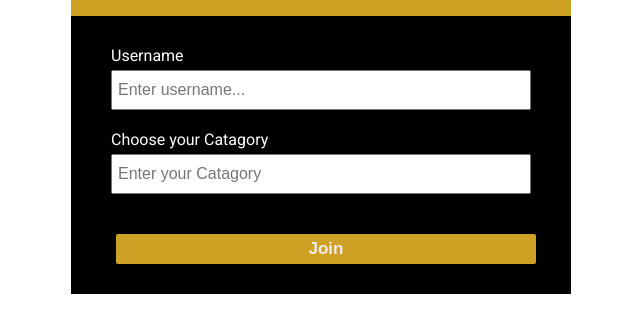
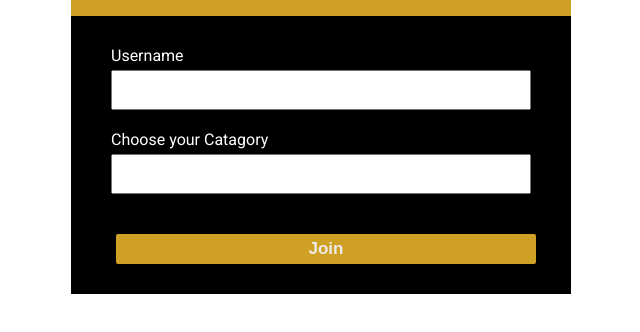
Before and after one commit to AnimeshSamal/chat, a website: page public/index.html in a window 1280 px wide. Shown: the part 142-474 px from the top of the page, without its empty margins (319-959 px from the left). Drawn offline with Linux system fonts and the light colour scheme.

Commit message:
Update index.html

```diff
--- a/public/index.html
+++ b/public/index.html
@@ -26,7 +26,7 @@
 							type="text"
 							name="username"
 							id="username"
-							placeholder="Enter username..."
+
 							required
 						/>
 					</div>
@@ -36,7 +36,7 @@
 							type="text"
 							name="room"
 							id="room"
-							placeholder="Enter your Catagory"
+
 							required
 						/>
 					</div>
```
